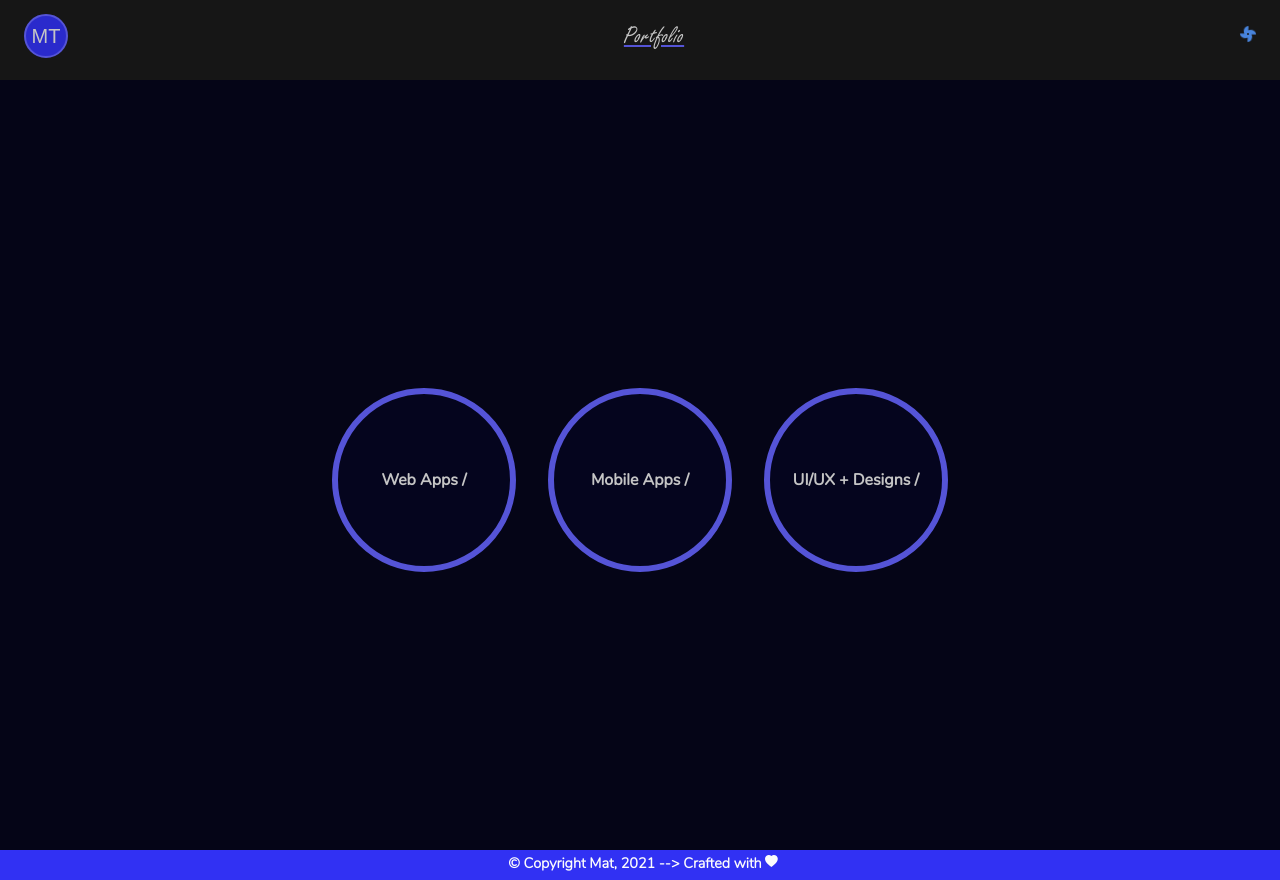
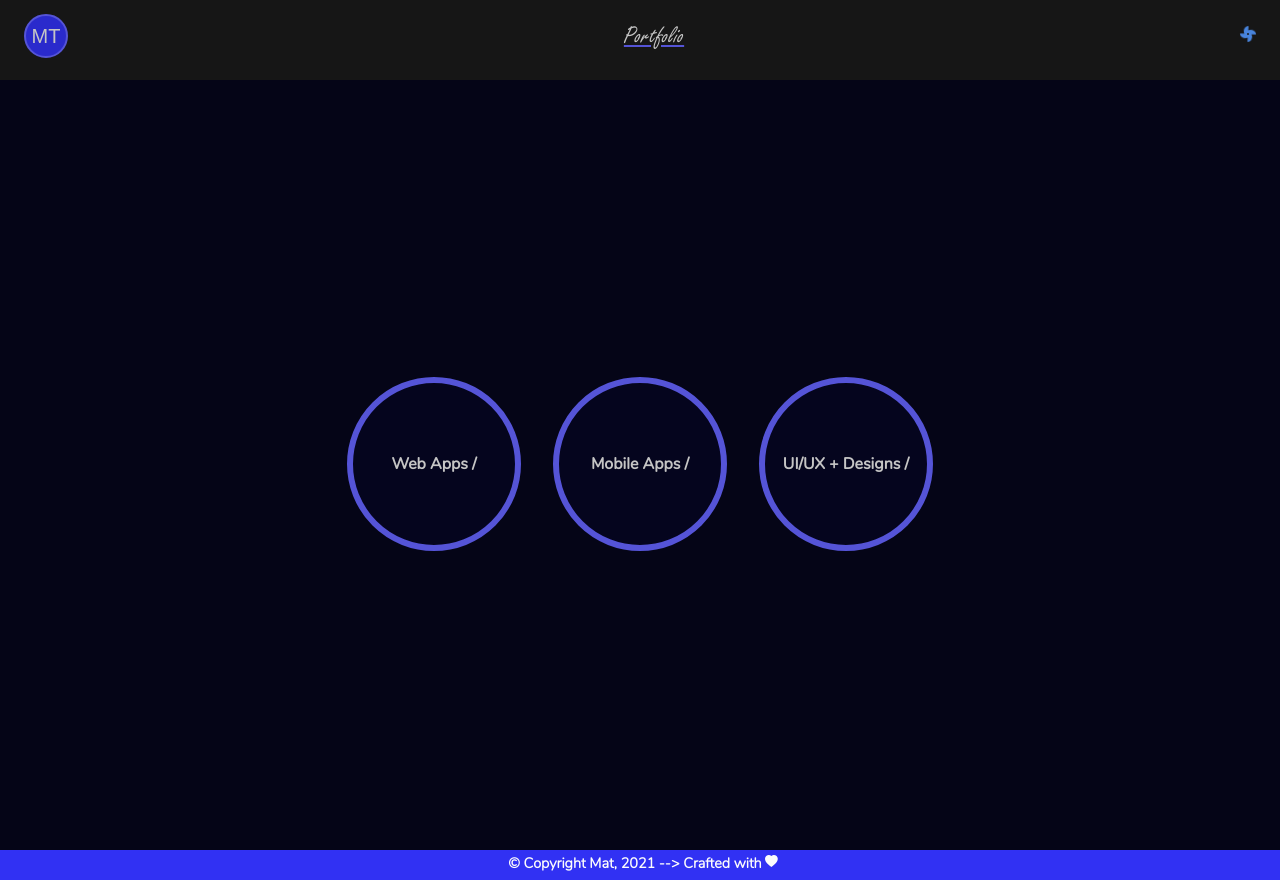
Before and after one commit to mats-26CODE/portfolio, a React (Create React App) app: page /portfolio in a window 1280 px wide. Built offline with nearby package versions, Linux system fonts and the light colour scheme.

Commit message:
Minor portfolio css updates

```diff
--- a/src/components/css/Portfolio.css
+++ b/src/components/css/Portfolio.css
@@ -6,7 +6,7 @@
 
 .portfolio_container {
     width: 100%;
-    height: 100vh;
+    min-height: 100vh;
     display: grid;
     place-items: center;
     background-color: #050517;
@@ -19,11 +19,12 @@
 .project_box {
     display: grid;
     place-items: center;
+    padding-bottom: 2rem;
 }
 
 .project_box > div {
-    width: 140px;
-    height: 140px;
+    width: 130px;
+    height: 130px;
     border-radius: 50%;
     border: 0.4rem solid #5554D7;
     display: grid;
```
Also changed, not shown: 1 other file (tests, documents, lock files or other folders).
